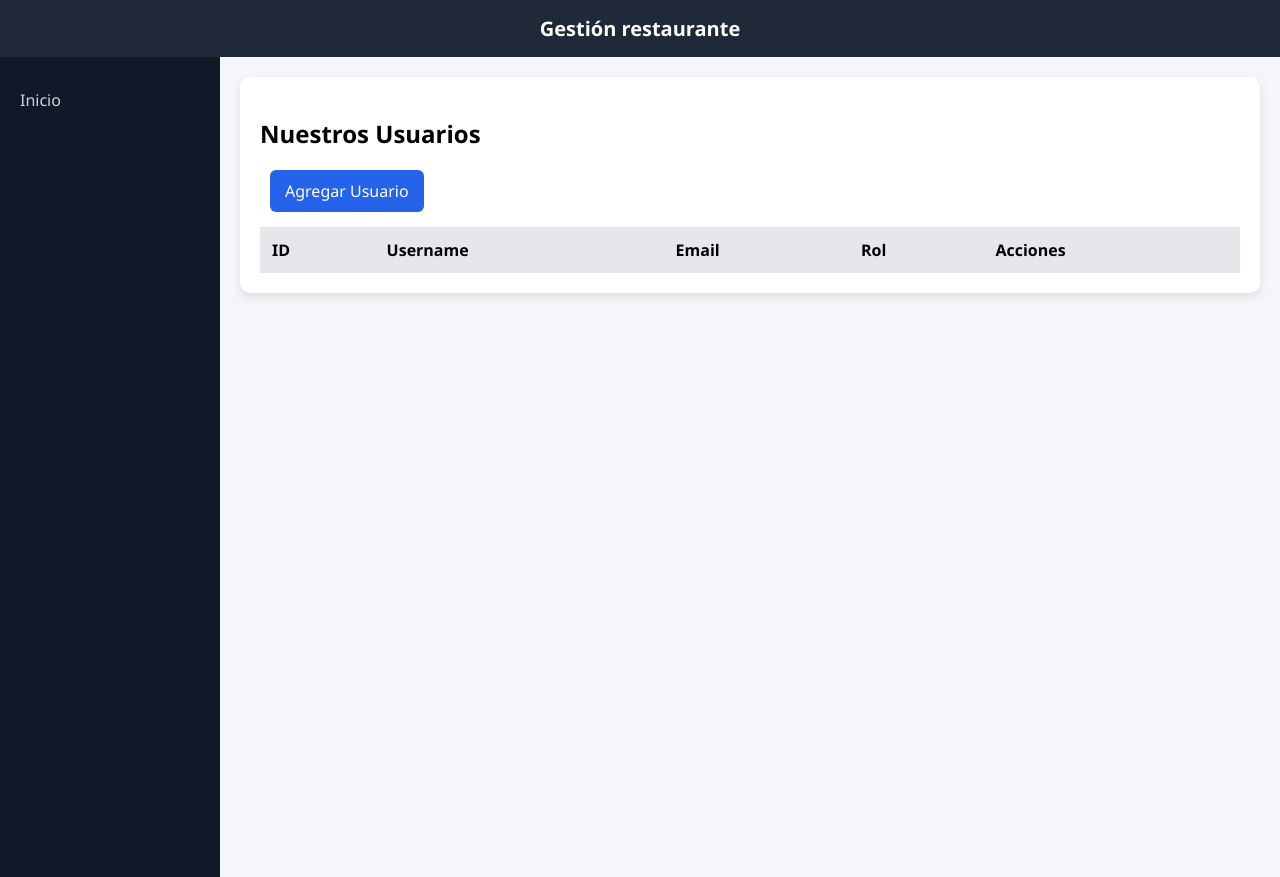
After one commit to Santiago-Bonilla-21/restaurante_502, a Django app: page /usuarios/ in a window 1280 px wide. The commit adds this page. Run offline with Django 5.2, Linux system fonts and the light colour scheme; lists and menus that the app fills with data are empty.

Commit message:
Se implemento los permisos a la plataforma de cada rol y se agregaron funcionalidades al rol Administrador

```diff
--- a/gestion/forms.py
+++ b/gestion/forms.py
@@ -1,4 +1,5 @@
 from django import forms
+from django.contrib.auth import models
 from django.contrib.auth.forms import AuthenticationForm
 from django.contrib.auth.forms import UserCreationForm
 from django.contrib.auth.models import User
--- a/gestion/templates/gestion/base.html
+++ b/gestion/templates/gestion/base.html
@@ -23,22 +23,84 @@
 <div class="main">
 
     <div class="sidebar">
+
         <a href="/inicio/">Inicio</a>
+
+        {% if user.is_authenticated %}
+
+            <!-- ADMINISTRADOR -->
+            {% if user.perfil.rol.nombre == "Administrador" %}
+
                 <a href="/clientes/">Clientes</a>
+
                 <a href="/empleados/">Empleados</a>
+
                 <a href="/mesas/">Mesas</a>
+
                 <a href="/platos/">Platos</a>
+
+                <a href="/ordenes/">Órdenes</a>
+
+                <a href="/facturas/">Facturas</a>
+
+                <!-- NUEVOS BOTONES -->
+
+                <a href="/usuarios/">
+                    Usuarios
+                </a>
+
+                <a href="/reportes/">
+                    Reportes
+                </a>
+
+                <a href="/configuracion/">
+                    Configuración
+                </a>
+
+                <a href="/admin/">
+                    Admin Django
+                </a>
+
+            {% endif %}
+
+            <!-- MESERO -->
+            {% if user.perfil.rol.nombre == "Mesero" %}
+
+                <a href="/clientes/">Clientes</a>
+
+                <a href="/platos/">Platos</a>
+
+                <a href="/mesas/">Mesas</a>
+
+                <a href="/ordenes/">Órdenes</a>
+
+            {% endif %}
+
+            <!-- CAJERO -->
+            {% if user.perfil.rol.nombre == "Cajero" %}
+
                 <a href="/ordenes/">Órdenes</a>
                 <a href="/facturas/">Facturas</a>
-        <a href="/admin/">Admin</a>
-        <a href="/logout/">Cerrar sesión</a>
+
+            {% endif %}
+
+            <a href="/logout/">
+                Cerrar sesión
+            </a>
+
+        {% endif %}
+
     </div>
 
     <div class="contenido">
+
         <div class="contenedor">
+
             {% block content %}
             {% endblock %}
+
         </div>
+
     </div>
 
 </div>
--- /dev/null
+++ b/gestion/templates/gestion/usuarios.html
@@ -0,0 +1,76 @@
+{% extends 'gestion/base.html' %}
+
+{% block content %}
+
+<h2>Nuestros Usuarios</h2>
+
+<a href="{% url 'crear_usuario' %}" class="btn-estandar">
+    Agregar Usuario
+</a>
+
+<table>
+
+    <tr>
+
+        <th>ID</th>
+
+        <th>Username</th>
+
+        <th>Email</th>
+
+        <th>Rol</th>
+
+        <th>Acciones</th>
+
+    </tr>
+
+    {% for usuario in usuarios %}
+
+    <tr>
+
+        <td>{{ usuario.id }}</td>
+
+        <td>{{ usuario.username }}</td>
+
+        <td>{{ usuario.email }}</td>
+
+        <td>
+
+            {% for grupo in usuario.groups.all %}
+
+                {{ grupo.name }}
+
+            {% empty %}
+
+                Sin rol
+
+            {% endfor %}
+
+        </td>
+
+        <td>
+
+            <a href="{% url 'editar_usuario' usuario.id %}"
+               class="btn-estandar">
+
+                Editar
+
+            </a>
+
+            <a href="{% url 'eliminar_usuario' usuario.id %}"
+               class="btn-eliminar"
+               onclick="return confirm('¿Desea eliminar este usuario?')">
+
+                Eliminar
+
+            </a>
+
+        </td>
+
+    </tr>
+
+    {% endfor %}
+
+</table>
+
+{% endblock %}
--- a/gestion/urls.py
+++ b/gestion/urls.py
@@ -34,4 +34,10 @@ urlpatterns = [
     path('registro/', views.registro_view, name='registro'),
     path('logout/', views.logout_view, name='logout'),
     path('facturar/<int:id>/',views.facturar_orden,name='facturar_orden'),
+    path('usuarios/', views.lista_usuarios, name='usuarios'),
+    path('usuarios/crear/',views.crear_usuario,name='crear_usuario'),
+    path('usuarios/editar/<int:id>/',views.editar_usuario,name='editar_usuario'),
+    path('usuarios/eliminar/<int:id>/',views.eliminar_usuario,name='eliminar_usuario'),
+    path('reportes/', views.reportes, name='facturar_orden'),
+    path('reportes/crear/',views.crear_reporte,name='crear_reporte'),
 ]
--- a/gestion/views.py
+++ b/gestion/views.py
@@ -1,3 +1,4 @@
+from decimal import Decimal
 from urllib import request
 from django.shortcuts import render, redirect, get_object_or_404
 from django.contrib.auth import authenticate, login, logout
@@ -6,10 +7,13 @@ from .forms import RegistroForm, LoginForm
 from django.contrib.auth.decorators import login_required
 from django.contrib import messages
 from .forms import ClienteForm, EmpleadoForm, MesaForm, PlatoForm, OrdenForm, FacturaForm
-from django.contrib.auth.models import Group
+from django.contrib.auth.models import Group, User
+from .decorators import rol_permitido
+from django.db.models import Sum
 
 # Create your views here.
-from .models import Cliente, Empleado, Mesa, Plato, Orden, Factura, DetalleOrden
+from .models import Cliente, Empleado, Mesa, Plato, Orden, Factura, DetalleOrden, Reporte, Restaurante
+from gestion import models
 
 @login_required
 def inicio(request):
@@ -22,6 +26,171 @@ def inicio(request):
         'total_facturas': Factura.objects.count()
     }
     return render(request, 'gestion/inicio.html', context)
+
+def lista_usuarios(request):
+
+    usuarios = User.objects.all()
+
+    return render(request, 'gestion/usuarios.html', {
+
+        'usuarios': usuarios
+
+    })
+
+def crear_usuario(request):
+
+    if request.method == 'POST':
+
+        username = request.POST['username']
+        email = request.POST['email']
+        password = request.POST['password']
+        rol = request.POST['rol']
+
+        # Crear usuario
+        usuario = User.objects.create_user(
+            username=username,
+            email=email,
+            password=password
+        )
+
+        # Asignar rol
+        grupo = Group.objects.get(name=rol)
+        usuario.groups.add(grupo)
+
+        messages.success(request, 'Usuario creado correctamente')
+
+        return redirect('usuarios')
+
+    return render(request, 'gestion/crear_usuario.html')
+
+def editar_usuario(request, id):
+
+    usuario = User.objects.get(id=id)
+
+    if request.method == 'POST':
+
+        usuario.username = request.POST['username']
+        usuario.email = request.POST['email']
+
+        usuario.save()
+
+        # Limpiar grupos anteriores
+        usuario.groups.clear()
+
+        # Nuevo rol
+        rol = request.POST['rol']
+
+        grupo = Group.objects.get(name=rol)
+
+        usuario.groups.add(grupo)
+
+        return redirect('usuarios')
+
+    return render(
+        request,
+        'gestion/editar_usuario.html',
+        {
+            'usuario': usuario
+        }
+    )
+
+def eliminar_usuario(request, id):
+
+    usuario = User.objects.get(id=id)
+
+    usuario.delete()
+
+    messages.success(
+        request,
+        'Usuario eliminado correctamente'
+    )
+
+    return redirect('usuarios')
+
+def asignar_rol(request, user_id):
+
+    usuario = User.objects.get(id=user_id)
+
+    if request.method == 'POST':
+
+        rol = request.POST['rol']
+
+        grupo = Group.objects.get(name=rol)
+
+        usuario.groups.clear()
+
+        usuario.groups.add(grupo)
+
+        messages.success(request, 'Rol asignado correctamente')
+
+        return redirect('usuarios')
+
+    grupos = Group.objects.all()
+
+    return render(request, 'gestion/usuarios/asignar_rol.html', {
+
+        'usuario': usuario,
+        'grupos': grupos
+
+    })
+
+
+def crear_reporte(request):
+
+    total_ordenes = Orden.objects.count()
+
+    total_clientes = Cliente.objects.count()
+
+    total_facturas = Factura.objects.count()
+
+    ingresos = sum(
+        factura.total_factura
+        for factura in Factura.objects.all()
+    )
+
+    reporte = Reporte.objects.create(
+
+        titulo='Reporte General',
+
+        tipo_reporte='General',
+
+        total_ordenes=total_ordenes,
+
+        total_clientes=total_clientes,
+
+        total_facturas=total_facturas,
+
+        ingresos_totales=Decimal(ingresos),
+
+    )
+
+    return redirect('reportes')
+
+def configuracion_restaurante(request):
+
+    restaurante = Restaurante.objects.first()
+
+    if request.method == 'POST':
+
+        restaurante.nombre = request.POST['nombre']
+
+        restaurante.direccion = request.POST['direccion']
+
+        restaurante.telefono = request.POST['telefono']
+
+        restaurante.correo = request.POST['correo']
+
+        restaurante.save()
+
+        messages.success(request, 'Información actualizada')
+
+        return redirect('configuracion')
+
+    return render(request, 'gestion/configuracion.html', {
+
+        'restaurante': restaurante
+
+    })
 
 @login_required
 def lista_clientes(request):
@@ -476,31 +645,61 @@ def eliminar_factura(request, id):
 
     return redirect('facturas')
 
+def reportes(request):
+
+    reportes = Reporte.objects.all()
+
+    return render(request, 'gestion/reportes.html', {
+        'reportes': reportes
+    })
 
 def facturar_orden(request, id):
 
-    factura = get_object_or_404(Factura, id=id)
+    factura = Factura.objects.get(id=id)
 
-    # VALIDAR SI YA ESTA FACTURADA
-    if factura.estado_factura == 'Facturada':
+    if factura.orden.estado_orden == 'Facturada':
 
-        messages.warning(request, 'Esta factura ya fue facturada.')
+        messages.warning(
+            request,
+            'Esta orden ya fue facturada'
+        )
 
         return redirect('facturas')
 
-    # CAMBIAR ESTADO
-    factura.estado_factura = 'Facturada'
-    factura.save()
-
-    # CAMBIAR ESTADO DE LA ORDEN
+    # Cambiar estado orden
     factura.orden.estado_orden = 'Facturada'
     factura.orden.save()
 
-    messages.success(request, 'Factura realizada correctamente.')
+    # Crear reporte automático
+    Reporte.objects.create(
+
+        tipo='Factura',
+
+        descripcion=(
+            f"Factura #{factura.id} "
+            f"generada para la orden #{factura.orden.id}"
+        ),
+
+        mesero=factura.orden.empleado,
+
+        cajero=request.user,
+
+        factura=factura,
+
+        total_factura=factura.total_factura
+
+    )
+
+    messages.success(
+        request,
+        'Factura generada correctamente'
+    )
 
     return redirect('facturas')
 
-
+@rol_permitido(roles=['Administrador'])
+def usuarios(request):
+    return render(request, 'gestion/usuarios.html')
 
 # REGISTRO
 def registro_view(request):
```
Also changed, not shown: gestion/decorators.py (added, +18 -0 lines), gestion/models.py (+78 -0 lines), gestion/templates/gestion/crear_usuario.html (added, +39 -0 lines), gestion/templates/gestion/editar_usuario.html (added, +68 -0 lines), gestion/templates/gestion/reportes.html (added, +65 -0 lines), gestion/templates/gestion/rolusuario.html (added, +21 -0 lines), gestion/migrations/0004_restaurante_rol_perfil.py (added), gestion/migrations/0005_remove_restaurante_horario_restaurante_correo_and_more.py (added). Lines whose indentation alone changed are shown as unchanged.
